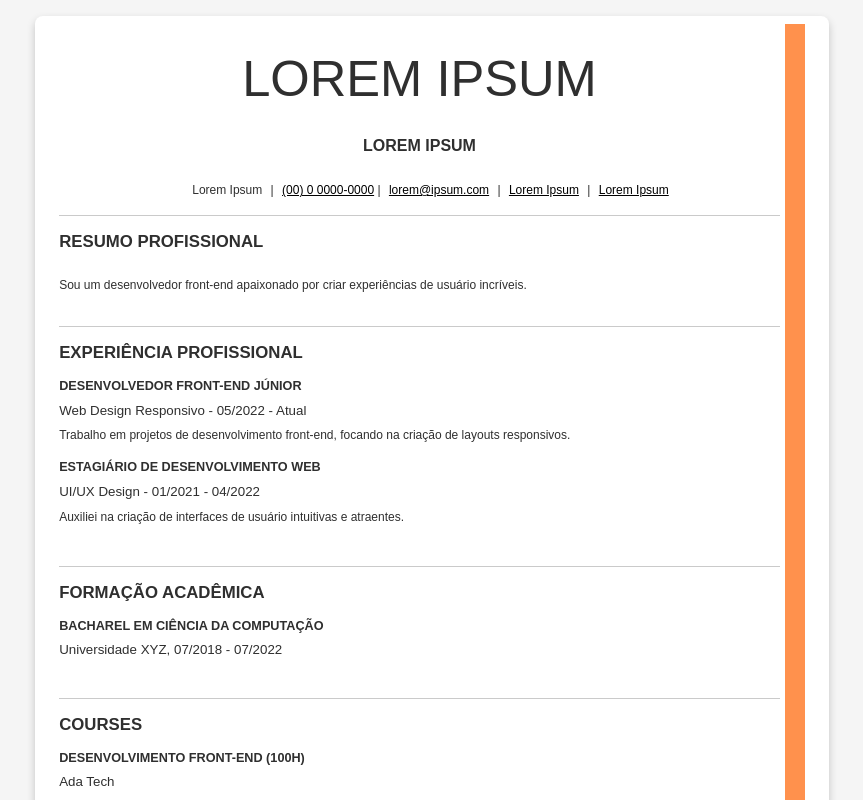
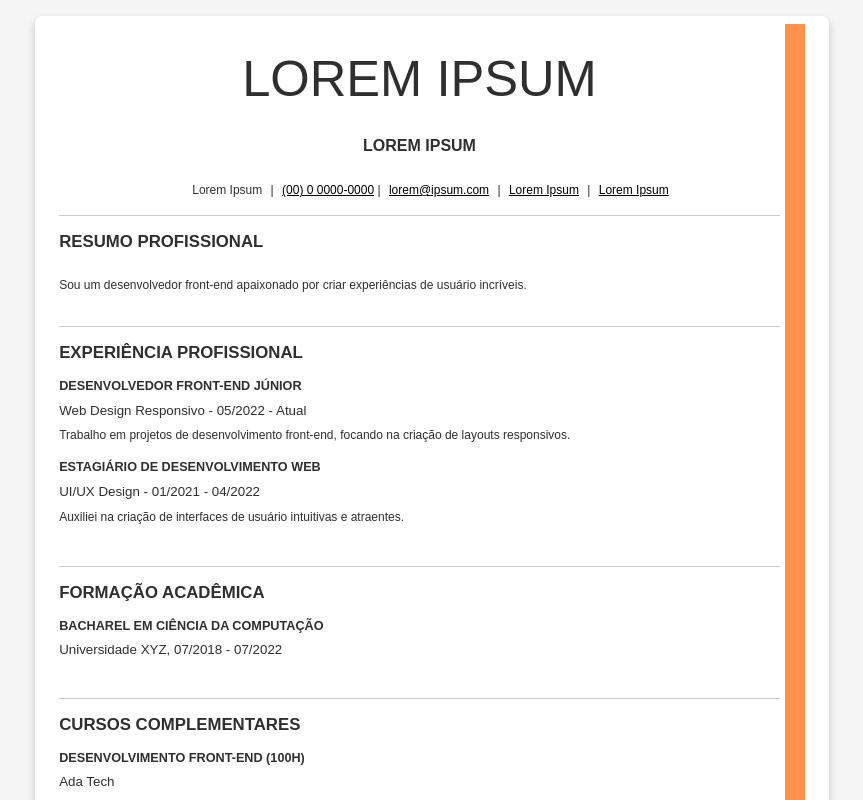
Before and after one commit to GyanRibeiro/CAPA, an Angular app: page / in a window 1280 px wide. Shown: the top 800 px of the page, without its empty margins (208-1071 px from the left). Built offline with nearby package versions, Linux system fonts and the light colour scheme; a web font is replaced by a local one.

Commit message:
alteração no título de courses

```diff
--- a/src/app/components/courses/courses.component.html
+++ b/src/app/components/courses/courses.component.html
@@ -1,4 +1,4 @@
-<h2>COURSES</h2>
+<h2>CURSOS COMPLEMENTARES</h2>
 <mat-list>
   <li *ngFor="let course of courses">
     <mat-card>
```
Lines whose indentation alone changed are shown as unchanged.
